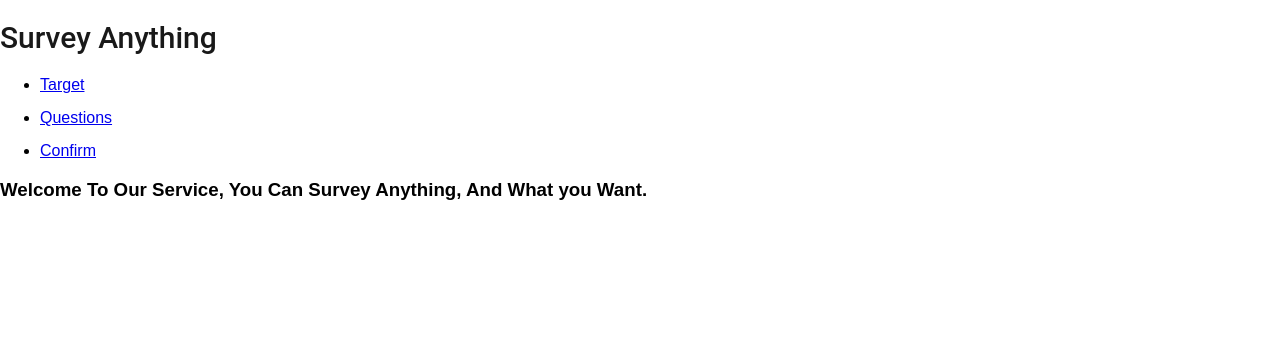
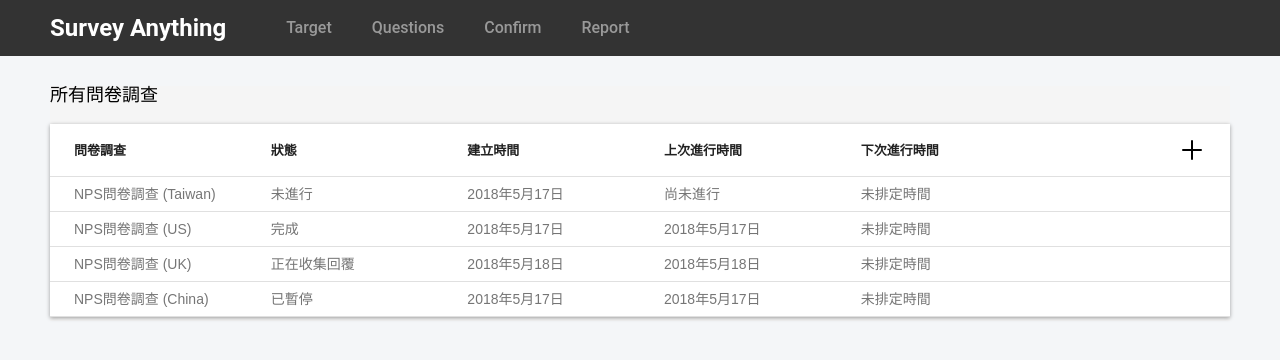
Before and after one commit to DavisChang/survey-anything, a React (Create React App) app: page /admin in a window 1280 px wide. Shown: the top 360 px of the page. Built offline with nearby package versions, Linux system fonts and the light colour scheme.

Commit message:
Admin Page

```diff
--- a/package.json
+++ b/package.json
@@ -9,7 +9,7 @@
     "react-scripts": "1.1.4"
   },
   "scripts": {
-    "start": "PORT=5000 react-scripts start",
+    "start": "PORT=5566 react-scripts start",
     "build": "react-scripts build",
     "test": "react-scripts test --env=jsdom",
     "eject": "react-scripts eject"
--- a/src/Pages/Admin/Admin.css
+++ b/src/Pages/Admin/Admin.css
@@ -1,6 +1,115 @@
-.adminLink {
+body {
+  background-color: #f4f6f8;
+}
+
+.header {
+  height: 56px;
+  background: #333;
+  background: rgba(47,47,47,0.98);
+  z-index: 999;
+  display: flex;
+  align-items: center;
+  padding: 0 50px;
+}
+
+.logo {
+  margin: 0;
+}
+
+.logo .adminLink {
   text-decoration: none;
-  font: 500 30px/1.2 Roboto,RobotoDraft,Helvetica,Arial,sans-serif;
-  color: rgba(0,0,0,0.9);
+  font: 700 24px/1.5 Roboto,RobotoDraft,Helvetica,Arial,sans-serif;
   cursor: pointer;
+  color: #FFF;
 }
+
+.header-tab {
+  list-style-type:  none;
+  display: flex;
+  flex-direction: row;
+}
+
+.header-tab li {
+  display: block;
+  font: 500 16px/1.2 Roboto,RobotoDraft,Helvetica,Arial,sans-serif;
+  padding: 0 10px;
+  margin: 0 10px;
+}
+
+.header-tab li a {
+  padding: 17px 0;
+  text-decoration: none;
+  color: #999;
+}
+
+.header-tab li a.active {
+  color: #FFF;
+  border-bottom: 2px solid #FFF;
+}
+
+.AdminHome {
+  display: block;
+  position: relative;
+  margin: 30px 50px;
+  background-color: #f5f5f5;
+}
+
+.AdminHome .survey-table {
+  background-color: #fff;
+  box-shadow: 0 1px 4px 0 rgba(0,0,0,0.37);
+  color: rgba(0,0,0,0.54);
+  display: inline-block;
+  font-size: 13px;
+  width: 100%;
+}
+
+.survey-table table {
+  table-layout: fixed;
+  width: 100%;
+  border-collapse: separate;
+  border-spacing: 0;
+}
+
+.survey-table thead {
+  color: #616161;
+}
+
+.survey-table tr {
+  text-align: left;
+  border-bottom: 1px solid rgba(0,0,0,0.12);
+}
+
+.survey-table thead th {
+  width: 100%;
+  color: rgba(0,0,0,0.87);
+  padding: 16px 8px;
+  padding-left: 24px;
+  font-family: inherit;
+}
+
+.survey-table tbody td {
+  width: 100%;
+  color: inherit;
+  overflow: hidden;
+  padding: 10px 8px 10px 24px;
+  text-overflow: ellipsis;
+  font-family: inherit;
+}
+
+.survey-table .close {
+  position: relative;
+  top: initial;
+  right: initial;
+  width: 20px;
+  height: 20px;
+  float: right;
+  margin-right: 20px;
+}
+
+.survey-table .close::before {
+  transform: rotate(0);
+}
+
+.survey-table .close::after {
+  transform: rotate(90deg);
+}
--- a/src/Pages/Admin/Admin.js
+++ b/src/Pages/Admin/Admin.js
@@ -1,38 +1,63 @@
 import React from "react";
 import { Route, Link } from "react-router-dom";
 import './Admin.css';
+import AdminHome from './AdminHome';
+import AdminContent from '../AdminContent/AdminContent';
 
-const Admin = ({ match }) => (
+const Admin = ({ match, location }) => (
   <div>
-
-    <h2>
+    {
+      (() => {
+        console.log(match);
+        console.log(location);
+      })()
+    }
+    <div className="header">
+      <h2 className="logo">
         <Link className="adminLink" to={match.url}>Survey Anything</Link>
       </h2>
-    <ul>
+      <ul className="header-tab">
         <li>
-        <Link to={`${match.url}/target`}>Target</Link>
+          <Link
+            to={`${match.url}/target`}
+            className={location.pathname === `${match.url}/target` ? 'active' : 'link'}
+          >
+            Target
+          </Link>
         </li>
         <li>
-        <Link to={`${match.url}/questions`}>Questions</Link>
+          <Link
+            to={`${match.url}/questions`}
+            className={location.pathname === `${match.url}/questions` ? 'active' : 'link'}
+          >
+            Questions
+          </Link>
         </li>
         <li>
-        <Link to={`${match.url}/confirm`}>Confirm</Link>
+          <Link
+            to={`${match.url}/confirm`}
+            className={location.pathname === `${match.url}/confirm` ? 'active' : 'link'}
+          >
+            Confirm
+          </Link>
+        </li>
+        <li>
+          <Link
+            to={`${match.url}/report`}
+            className={location.pathname === `${match.url}/report` ? 'active' : 'link'}
+          >
+            Report
+          </Link>
         </li>
       </ul>
-
+    </div>
     <Route path={`${match.url}/:id`} component={AdminContent} />
     <Route
       exact
       path={match.url}
-      render={() => <h3>Welcome To Our Service, You Can Survey Anything, And What you Want.</h3>}
+      render={() => <AdminHome />}
     />
   </div>
 );
 
-const AdminContent = ({ match }) => (
-  <div>
-    <h3>{match.params.id}</h3>
-  </div>
-);
-
 export default Admin;
--- /dev/null
+++ b/src/Pages/Admin/AdminHome.js
@@ -0,0 +1,65 @@
+import React, { Component } from 'react';
+import { Link } from "react-router-dom";
+
+class AdminHome extends Component {
+
+  render() {
+    return(
+      <div className="AdminHome">
+        <h1 className="title">所有問卷調查</h1>
+        <div className="survey-table">
+          <table>
+            <thead>
+              <tr>
+                <th>問卷調查</th>
+                <th>狀態</th>
+                <th>建立時間</th>
+                <th>上次進行時間</th>
+                <th>下次進行時間</th>
+                <th>
+                  <Link to="/admin/target"><span className="close rounded"/></Link>
+                </th>
+              </tr>
+            </thead>
+            <tbody>
+              <tr>
+                <td>NPS問卷調查 (Taiwan)</td>
+                <td>未進行</td>
+                <td>2018年5月17日</td>
+                <td>尚未進行</td>
+                <td>未排定時間</td>
+                <td></td>
+              </tr>
+              <tr>
+                <td>NPS問卷調查 (US)</td>
+                <td>完成</td>
+                <td>2018年5月17日</td>
+                <td>2018年5月17日</td>
+                <td>未排定時間</td>
+                <td></td>
+              </tr>
+              <tr>
+                <td>NPS問卷調查 (UK)</td>
+                <td>正在收集回覆</td>
+                <td>2018年5月18日</td>
+                <td>2018年5月18日</td>
+                <td>未排定時間</td>
+                <td></td>
+              </tr>
+              <tr>
+                <td>NPS問卷調查 (China)</td>
+                <td>已暫停</td>
+                <td>2018年5月17日</td>
+                <td>2018年5月17日</td>
+                <td>未排定時間</td>
+                <td></td>
+              </tr>
+            </tbody>
+          </table>
+        </div>
+      </div>
+    );
+  }
+}
+
+export default AdminHome;
--- /dev/null
+++ b/src/Pages/AdminContent/AdminContent.css
@@ -0,0 +1,5 @@
+.AdminContent {
+  display: block;
+  position: relative;
+  margin: 30px 50px;
+}
--- /dev/null
+++ b/src/Pages/AdminContent/AdminContent.js
@@ -0,0 +1,38 @@
+import React, { Component } from 'react';
+import './AdminContent.css';
+
+class AdminContent extends Component {
+
+  render() {
+    console.log('AdminContent:', this.props);
+
+    switch(this.props.match.params.id) {
+      case 'target':
+        return (
+          <div className="AdminContent">
+            <h1 className="title">Target</h1>
+          </div>
+        );
+      case 'questions':
+        return (
+          <div className="AdminContent">
+            <h1 className="title">Questions</h1>
+          </div>
+        );
+      case 'confirm':
+        return (
+          <div className="AdminContent">
+            <h1 className="title">Confirm</h1>
+          </div>
+        );
+      default:
+        return (
+          <div className="AdminContent">
+            <h1 className="title">{this.props.match.params.id}</h1>
+          </div>
+        );
+    }
+  }
+}
+
+export default AdminContent;
--- a/src/Pages/SurveyNPS/SurveyNPS.css
+++ b/src/Pages/SurveyNPS/SurveyNPS.css
@@ -56,3 +56,39 @@ td {
   font: 500 14px/1 Roboto,RobotoDraft,Helvetica,Arial,sans-serif;
   color: rgba(0,0,0,0.54);
 }
+
+.close {
+  cursor: pointer;
+  display: inline-block;
+  width: 15px;
+  height: 15px;
+  overflow: hidden;
+  position: absolute;
+  top: 26px;
+  right: 20px;
+}
+
+.close::before {
+  transform: rotate(45deg);
+}
+.close::after {
+  transform: rotate(-45deg);
+}
+
+.close::before, .close::after {
+  content: '';
+  position: absolute;
+  height: 2px;
+  width: 100%;
+  top: 50%;
+  left: 0;
+  margin-top: -1px;
+  background: #000;
+}
+.close:hover::before,  .close:hover::after{
+  background: #1ebcc5;
+}
+
+.close.rounded::before, .close.rounded::after {
+  border-radius: 5px;
+}
--- a/src/Pages/SurveyNPS/SurveyNPS.js
+++ b/src/Pages/SurveyNPS/SurveyNPS.js
@@ -11,6 +11,17 @@ class SurveyNPS extends Component {
     this.state = {
       starCount: '',
     };
+  }
+
+  static defaultProps = {
+    title: '推薦 VIVEPORT 訂閱',
+    desc: '您有多大可能會相您的朋友推薦 VIVEPORT 訂閱呢？',
+    left: '不太滿意',
+    right: '非常願意',
+    // title: '請輸入問題文字',
+    // desc: '您覺得',
+    // left: '不太滿意',
+    // right: '非常',
   }
 
   onMouseEnterHandler = key => event => {
@@ -61,8 +72,8 @@ class SurveyNPS extends Component {
     const stars = Array.apply(null, {length: STAR_AMOUNT}).map(Number.call, Number);
     return(
       <div className="SurveyNPS">
-        <h1 className="title">請輸入問題文字</h1>
-        <p className="desc">您覺得</p>
+        <h1 className="title">{this.props.title}</h1>
+        <p className="desc">{this.props.desc}</p>
         <div className="rating" ref={(rating) => this.rating = rating}>
           {stars.map(key => this.renderStar(key))}
         </div>
@@ -70,12 +81,13 @@ class SurveyNPS extends Component {
           <table cellPadding="0" cellSpacing="0" border="0" width="100%">
             <tbody>
               <tr>
-                <td>不太滿意</td>
-                <td>非常</td>
+                <td>{this.props.left}</td>
+                <td>{this.props.right}</td>
               </tr>
             </tbody>
           </table>
         </div>
+        <span className="close rounded"/>
       </div>
     );
   }
```
Lines whose indentation alone changed are shown as unchanged.
